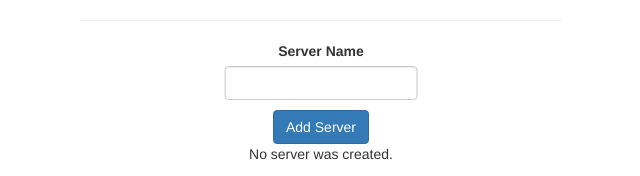
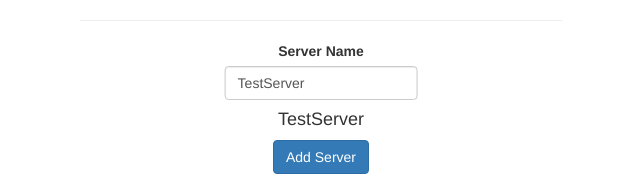
Before and after one commit to faddah/angular-8-udemy-course, an Angular app in the folder first-app/: page / in a window 1280 px wide. Shown: the part 221-397 px from the top of the page, without its empty margins (319-959 px from the left). Built offline with nearby package versions, Linux system fonts and the light colour scheme.

Commit message:
Gave serverName a default of 'TestServer.'

```diff
--- a/first-app/src/app/servers/servers.component.ts
+++ b/first-app/src/app/servers/servers.component.ts
@@ -8,7 +8,7 @@ import { Component, OnInit } from '@angular/core';
 export class ServersComponent implements OnInit {
   allowNewServer = false;
   serverCreationStatus = 'No server was created.';
-  serverName = '';
+  serverName = 'TestServer';
 
   constructor() {
     setTimeout(() => {
@@ -20,7 +20,7 @@ export class ServersComponent implements OnInit {
   }
 
   onCreateServer() {
-    this.serverCreationStatus = 'The Server was Created! IT IS... ALIVE!!';
+    this.serverCreationStatus = 'The Server was Created! IT IS... ALIVE!! The Server Name is: ' + this.serverName;
   }
 
   onUpdateServerName(event: Event) {
```
